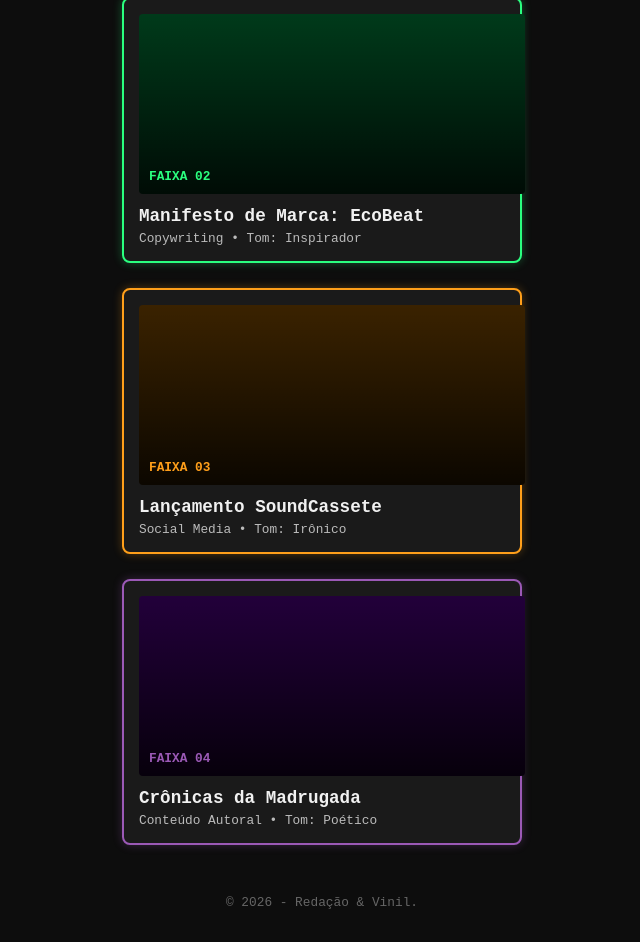
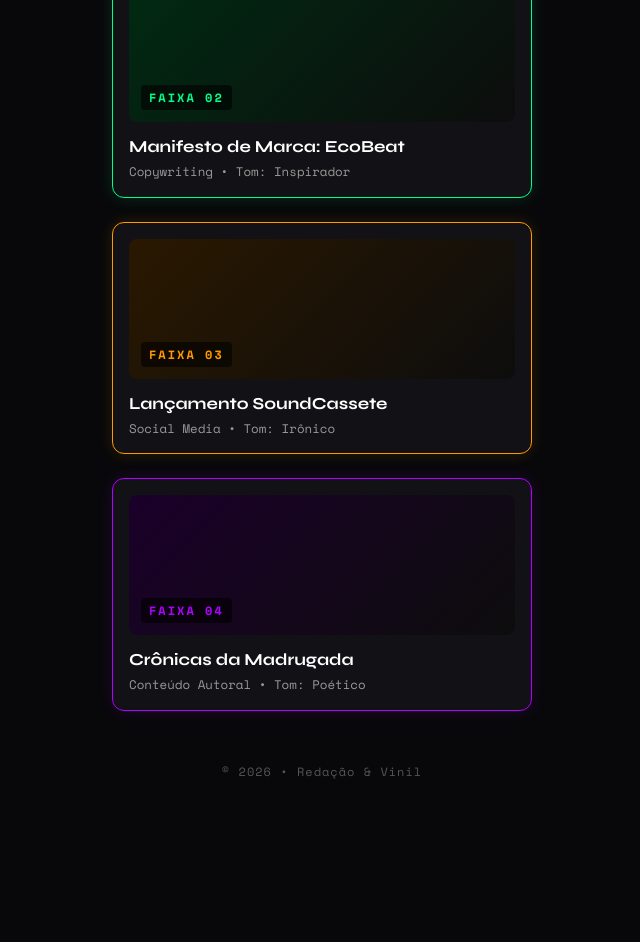
Before and after one commit to mayconlmaia/Portfolio-80s, a plain HTML site: page index.html in a window 1280 px wide. Shown: the part 437-1379 px from the top of the page, without its empty margins (318-958 px from the left). After the commit the page ends 1253 px from the top, so only its background shows below. Drawn offline with nearby package versions, Linux system fonts and the light colour scheme.

Commit message:
Update index.html

```diff
--- a/index.html
+++ b/index.html
@@ -1,97 +1,127 @@
-<!DOCTYPE html>
+<        <!DOCTYPE html>
 <html lang="pt-BR">
 <head>
     <meta charset="UTF-8">
     <meta name="viewport" content="width=device-width, initial-scale=1.0">
     <title>Diskoteca | Portfólio de Redator</title>
+    <link href="https://fonts.googleapis.com/css2?family=Space+Mono:ital,wght@0,400;0,700;1,400&family=Syne:wght@700;800&display=swap" rel="stylesheet">
     <style>
         :root {
-            --bg-color: #0d0d0d;
-            --text-color: #f1f1f1;
-            --neon-red: #ff2a2a;
-            --neon-green: #2aff7f;
-            --neon-orange: #ff9f1a;
-            --neon-yellow: #f1c40f;
-            --neon-purple: #9b59b6;
+            --bg-color: #08080a;
+            --text-color: #e2e2e2;
+            --neon-red: #ff3333;
+            --neon-green: #00ff88;
+            --neon-orange: #ff9900;
+            --neon-purple: #b000ff;
         }
 
         body {
             background-color: var(--bg-color);
             color: var(--text-color);
-            font-family: 'Courier New', Courier, monospace;
+            font-family: 'Space Mono', monospace;
             margin: 0;
-            padding: 20px;
-            text-align: center;
+            padding: 24px 16px;
+            display: flex;
+            flex-direction: column;
+            align-items: center;
         }
 
         header {
-            margin-bottom: 40px;
+            text-align: center;
+            margin-bottom: 36px;
+            max-width: 500px;
         }
 
         header h1 {
-            font-size: 1.8rem;
+            font-family: 'Syne', sans-serif;
+            font-size: 1.7rem;
             text-transform: uppercase;
-            letter-spacing: 2px;
-            margin-bottom: 5px;
-            color: var(--neon-yellow);
+            letter-spacing: 3px;
+            margin: 0 0 10px 0;
+            color: #fff;
+            text-shadow: 0 0 15px rgba(255,255,255,0.2);
         }
 
         header p {
-            color: #aaa;
-            font-size: 0.9rem;
+            color: #888;
+            font-size: 0.85rem;
+            letter-spacing: 1px;
+            text-transform: uppercase;
+            margin: 0;
         }
 
         .shelf {
             display: flex;
             flex-direction: column;
-            gap: 25px;
-            max-width: 400px;
-            margin: 0 auto;
+            gap: 24px;
+            width: 100%;
+            max-width: 420px;
         }
 
         .lp-card {
-            background: #1a1a1a;
-            border: 2px solid #333;
-            border-radius: 8px;
-            padding: 15px;
-            text-align: left;
+            background: #121216;
+            border-radius: 12px;
+            padding: 16px;
             position: relative;
+            border: 1px solid rgba(255,255,255,0.08);
+            transition: transform 0.2s ease;
         }
 
-        /* Cores de neon individuais para cada álbum/projeto */
-        .lp-red { border-color: var(--neon-red); box-shadow: 0 0 10px rgba(255, 42, 42, 0.3); }
-        .lp-green { border-color: var(--neon-green); box-shadow: 0 0 10px rgba(42, 255, 127, 0.3); }
-        .lp-orange { border-color: var(--neon-orange); box-shadow: 0 0 10px rgba(255, 159, 26, 0.3); }
-        .lp-purple { border-color: var(--neon-purple); box-shadow: 0 0 10px rgba(155, 89, 182, 0.3); }
+        /* Efeitos de Neon refinados */
+        .lp-red { border-color: var(--neon-red); box-shadow: 0 0 15px rgba(255, 51, 51, 0.15); }
+        .lp-green { border-color: var(--neon-green); box-shadow: 0 0 15px rgba(0, 255, 136, 0.15); }
+        .lp-orange { border-color: var(--neon-orange); box-shadow: 0 0 15px rgba(255, 153, 0, 0.15); }
+        .lp-purple { border-color: var(--neon-purple); box-shadow: 0 0 15px rgba(176, 0, 255, 0.15); }
 
         .album-cover {
             width: 100%;
-            height: 160px;
-            background-size: cover;
-            background-position: center;
-            border-radius: 4px;
-            margin-bottom: 12px;
+            height: 140px;
+            border-radius: 8px;
+            margin-bottom: 14px;
             display: flex;
             align-items: flex-end;
-            padding: 10px;
+            padding: 12px;
+            box-sizing: border-box;
+            position: relative;
+            overflow: hidden;
         }
 
+        .album-cover span {
+            font-size: 0.75rem;
+            font-weight: 700;
+            letter-spacing: 2px;
+            text-transform: uppercase;
+            background: rgba(0,0,0,0.6);
+            padding: 4px 8px;
+            border-radius: 4px;
+        }
+
+        .lp-red .album-cover span { color: var(--neon-red); }
+        .lp-green .album-cover span { color: var(--neon-green); }
+        .lp-orange .album-cover span { color: var(--neon-orange); }
+        .lp-purple .album-cover span { color: var(--neon-purple); }
+
         .album-title {
-            font-size: 1.1rem;
-            font-weight: bold;
-            margin: 0 0 5px 0;
+            font-family: 'Syne', sans-serif;
+            font-size: 1.05rem;
+            font-weight: 700;
+            margin: 0 0 6px 0;
+            color: #fff;
         }
 
         .album-tag {
-            font-size: 0.8rem;
-            color: #bbb;
+            font-size: 0.78rem;
+            color: #999;
             margin: 0;
+            line-height: 1.4;
         }
 
         footer {
-            margin-top: 50px;
-            font-size: 0.8rem;
-            color: #666;
+            margin-top: 40px;
+            font-size: 0.75rem;
+            color: #555;
+            text-align: center;
+            letter-spacing: 1px;
         }
     </style>
 </head>
@@ -103,37 +133,37 @@
     </header>
 
     <div class="shelf">
-        <!-- Projeto 1 (Vermelho Neon) -->
+        <!-- Projeto 1 -->
         <div class="lp-card lp-red">
-            <div class="album-cover" style="background: linear-gradient(to top, rgba(0,0,0,0.8), transparent), #3a0000;">
-                <span style="color: var(--neon-red); font-size: 0.8rem; font-weight: bold;">FAIXA 01</span>
+            <div class="album-cover" style="background: linear-gradient(135deg, #2a0000 0%, #0d0d0d 100%);">
+                <span>Faixa 01</span>
             </div>
             <h2 class="album-title">Campanha "O Futuro Analógico"</h2>
             <p class="album-tag">Roteiro para TV &bull; Tom: Audacioso</p>
         </div>
 
-        <!-- Projeto 2 (Verde Neon) -->
+        <!-- Projeto 2 -->
         <div class="lp-card lp-green">
-            <div class="album-cover" style="background: linear-gradient(to top, rgba(0,0,0,0.8), transparent), #003a1a;">
-                <span style="color: var(--neon-green); font-size: 0.8rem; font-weight: bold;">FAIXA 02</span>
+            <div class="album-cover" style="background: linear-gradient(135deg, #002a12 0%, #0d0d0d 100%);">
+                <span>Faixa 02</span>
             </div>
             <h2 class="album-title">Manifesto de Marca: EcoBeat</h2>
             <p class="album-tag">Copywriting &bull; Tom: Inspirador</p>
         </div>
 
-        <!-- Projeto 3 (Laranja Neon) -->
+        <!-- Projeto 3 -->
         <div class="lp-card lp-orange">
-            <div class="album-cover" style="background: linear-gradient(to top, rgba(0,0,0,0.8), transparent), #3a2200;">
-                <span style="color: var(--neon-orange); font-size: 0.8rem; font-weight: bold;">FAIXA 03</span>
+            <div class="album-cover" style="background: linear-gradient(135deg, #2a1800 0%, #0d0d0d 100%);">
+                <span>Faixa 03</span>
             </div>
             <h2 class="album-title">Lançamento SoundCassete</h2>
             <p class="album-tag">Social Media &bull; Tom: Irônico</p>
         </div>
 
-        <!-- Projeto 4 (Roxo Neon) -->
+        <!-- Projeto 4 -->
         <div class="lp-card lp-purple">
-            <div class="album-cover" style="background: linear-gradient(to top, rgba(0,0,0,0.8), transparent), #22003a;">
-                <span style="color: var(--neon-purple); font-size: 0.8rem; font-weight: bold;">FAIXA 04</span>
+            <div class="album-cover" style="background: linear-gradient(135deg, #1b002a 0%, #0d0d0d 100%);">
+                <span>Faixa 04</span>
             </div>
             <h2 class="album-title">Crônicas da Madrugada</h2>
             <p class="album-tag">Conteúdo Autoral &bull; Tom: Poético</p>
@@ -141,7 +171,7 @@
     </div>
 
     <footer>
-        <p>&copy; 2026 - Redação & Vinil.</p>
+        <p>&copy; 2026 &bull; Redação & Vinil</p>
     </footer>
 
 </body>
```
